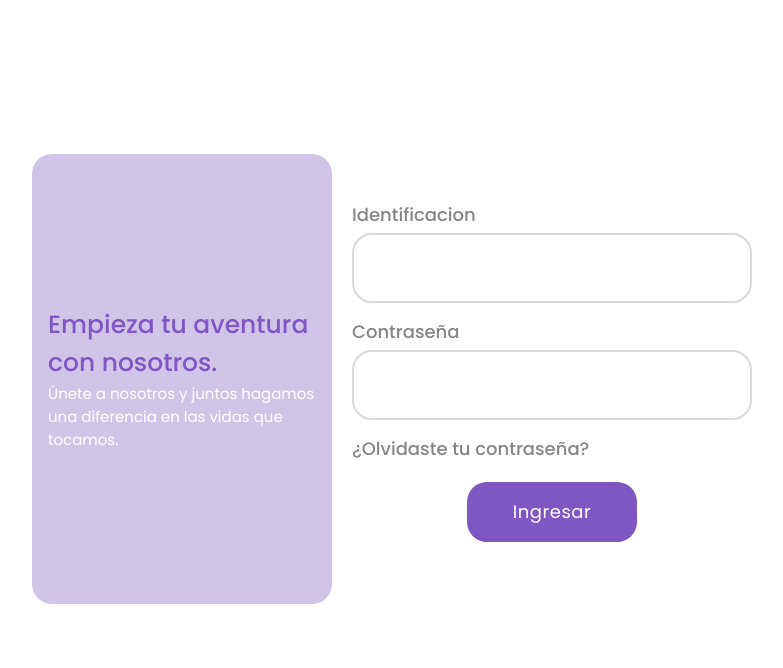
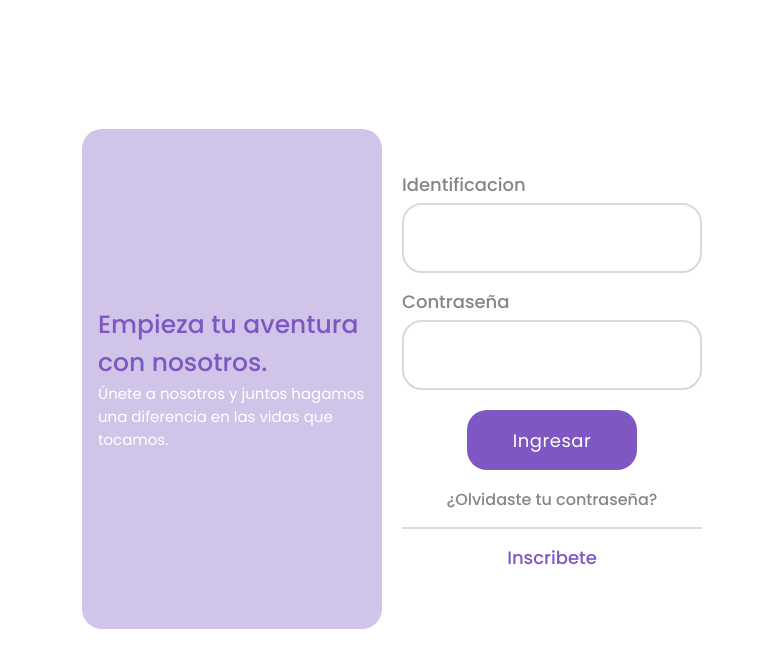
Before and after one commit to quiestrob/AppWeb, a PHP site: page /Pages/login.php in a window 1280 px wide. Shown: the part 80-748 px from the top of the page, without its empty margins (248-1031 px from the left). Run offline with PHP 8.4, Linux system fonts and the light colour scheme; some libraries are stand-ins or nearby versions.

Commit message:
Pequenos detalles de diseno.

```diff
--- a/root/Assets/css/style_index.css
+++ b/root/Assets/css/style_index.css
@@ -203,6 +203,7 @@ body::-webkit-scrollbar-thumb {
 
 .information__section1 .button-inscription:hover i {
     animation: animationButton .5s ease-in-out;
+    animation-delay: .4s;
 }
 
 @keyframes animationButton {
--- a/root/Assets/css/style_login.css
+++ b/root/Assets/css/style_login.css
@@ -157,7 +157,7 @@ html {
     background: #D1C4E9;
     font-family: 'Poppins';
     width: 300px;
-    height: 450px;
+    height: 500px;
     display: flex;
     justify-content: center;
     flex-direction: column;
@@ -189,7 +189,7 @@ html {
 .form .input-data {
     display: flex;
     flex-direction: column;
-    width: 400px;
+    width: 300px;
     margin: 15px 0;
 }
 
@@ -205,8 +205,43 @@ html {
     user-select: none;
 }
 
-.form span:nth-child(3) {
+.form .input-data:nth-child(3),
+.form .input-data:nth-child(4),
+.form .input-data:nth-child(6) {
+    display: flex;
+    align-items: center;
+}
+
+.form .input-data:nth-child(4) span {
     cursor: pointer;
+}
+
+.form .input-data:nth-child(4) span a {
+    font-size: 16px;
+    color: #868686;
+    text-decoration: none;
+}
+
+.form .input-data:nth-child(4) span:hover a {
+    text-decoration: underline;
+}
+
+.form .separator {
+    background: #d9d9d9;
+    width: 300px;
+    height: 2px;
+
+}
+
+.form .input-data:nth-child(6) span a {
+    color: #7E57C2;
+    text-decoration: none;
+    transition: letter-spacing .2s linear;
+}
+
+.form .input-data:nth-child(6) span:hover a {
+    letter-spacing: .07em;
+    text-decoration: underline;
 }
 
 .form input {
@@ -229,11 +264,6 @@ html {
     border: 2px solid #7E57C2;
 }
 
-.form .input-data:nth-child(4) {
-    display: flex;
-    align-items: center;
-}
-
 .form input[type=submit] {
     width: 170px;
     height: 60px;
--- a/root/Pages/login.php
+++ b/root/Pages/login.php
@@ -50,9 +50,15 @@
                                     <span>Contraseña</span>
                                     <input type="password" id="pass" name="pass" required>
                                 </div>
-                                <span>¿Olvidaste tu contraseña?</span>
                                 <div class="input-data">
                                     <input type="submit" id="action" name="action" value="Ingresar">
+                                </div>
+                                <div class="input-data">
+                                    <span><a href="">¿Olvidaste tu contraseña?</a></span>
+                                </div>
+                                <div class="separator"></div>
+                                <div class="input-data">
+                                    <span><a href="inscription.php">Inscribete</a></span>
                                 </div>
                             </form>
                         </div>
```
